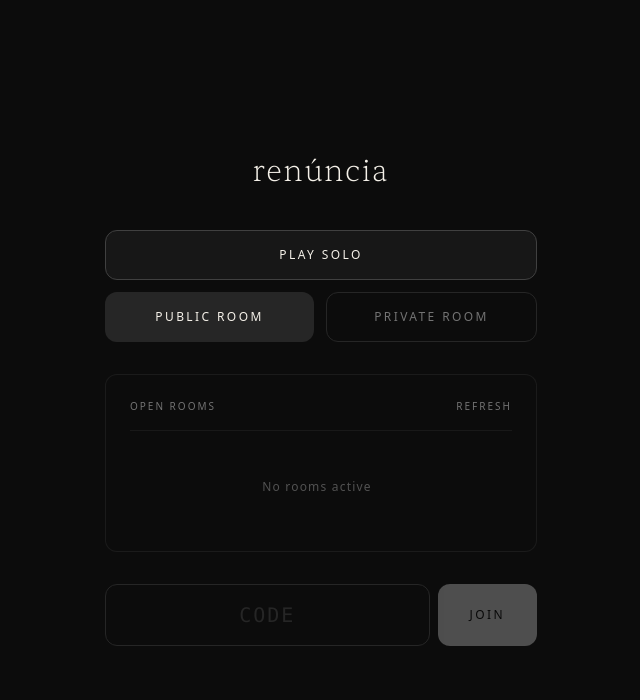
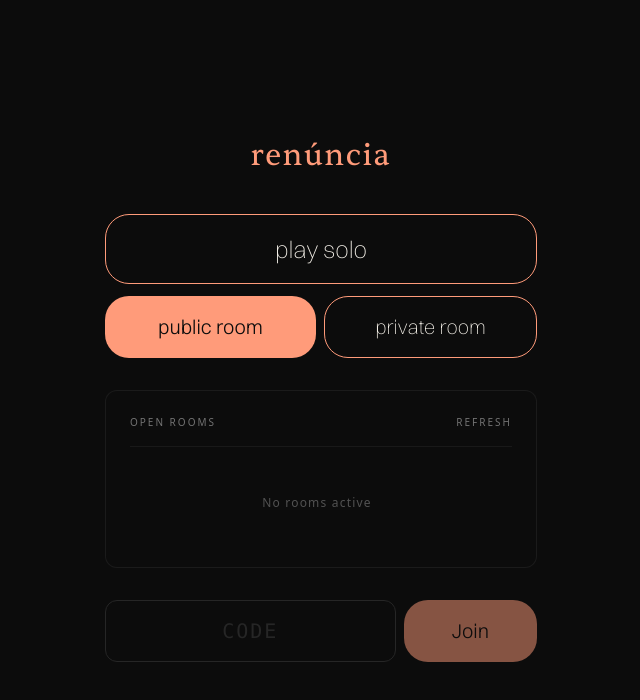
Before and after one commit to PedroLunet/renuncia, a SvelteKit app: page / in a window 1280 px wide. Shown: the top 700 px of the page, without its empty margins (319-959 px from the left). Built offline with nearby package versions, Linux system fonts and the light colour scheme.

Commit message:
updated button usage on lobby

```diff
--- a/src/routes/lobby.svelte
+++ b/src/routes/lobby.svelte
@@ -1,4 +1,6 @@
 <script lang="ts">
+	import Button from '$lib/components/button.svelte';
+
 	let {
 		localPlayerId,
 		openRooms,
@@ -19,32 +21,36 @@
 </script>
 
 <div class="w-full max-w-lg p-10">
-	<h1 class="mb-10 text-center font-sentient text-3xl font-thin tracking-wider text-text">
+	<h1 class="font-regular mb-10 text-center font-sentient text-3xl tracking-wider text-primary">
 		renúncia
 	</h1>
 
 	<div class="space-y-8">
 		<div class="space-y-3">
-			<button
+			<Button
+				variant="outline"
+				class="w-full lowercase"
 				onclick={() => connectToTable(`SOLO_${generateRoomCode()}`, true, false)}
-				class="w-full rounded-xl border border-neutral-700 bg-neutral-900 py-4 text-xs font-light tracking-[0.2em] text-text uppercase transition-all duration-300 hover:border-neutral-500 hover:bg-neutral-800 hover:shadow-[0_0_15px_rgba(255,255,255,0.05)]"
 			>
 				Play Solo
-			</button>
+			</Button>
 
-			<div class="flex gap-3">
-				<button
+			<div class="flex w-full gap-2">
+				<Button
+					size="md"
+					class="flex-1 lowercase"
 					onclick={() => connectToTable(generateRoomCode(), false, false)}
-					class="flex-1 rounded-xl bg-neutral-800 py-4 text-xs font-light tracking-[0.2em] text-text uppercase transition-all duration-300 hover:bg-neutral-700"
 				>
 					Public Room
-				</button>
-				<button
+				</Button>
+				<Button
+					size="md"
+					variant="outline"
+					class="flex-1 text-xl font-extralight lowercase"
 					onclick={() => connectToTable(generateRoomCode(), false, true)}
-					class="flex-1 rounded-xl border border-neutral-800 bg-transparent py-4 text-xs font-light tracking-[0.2em] text-neutral-500 uppercase transition-all duration-300 hover:border-neutral-600 hover:text-text"
 				>
 					Private Room
-				</button>
+				</Button>
 			</div>
 		</div>
 
@@ -87,13 +93,14 @@
 									{room.status === 'playing' ? 'In Progress' : 'Waiting'} • {room.playerCount}/4
 								</div>
 							</div>
-							<button
+							<Button
+								variant="primary"
+								size="lg"
 								onclick={() => connectToTable(room.code, false, false)}
 								disabled={room.playerCount >= 4 || room.status === 'playing'}
-								class="rounded-full border border-neutral-700 px-6 py-2 text-[10px] font-medium tracking-[0.2em] text-text uppercase transition-all hover:bg-text hover:text-black disabled:cursor-not-allowed disabled:opacity-30 disabled:hover:bg-transparent disabled:hover:text-text"
 							>
 								Join
-							</button>
+							</Button>
 						</div>
 					{/each}
 				{/if}
@@ -108,13 +115,14 @@
 				maxlength="4"
 				class="w-full rounded-xl border border-neutral-800 bg-[#0c0c0c] px-4 py-4 text-center font-mono text-xl font-light tracking-widest text-text uppercase placeholder-neutral-800 focus:border-neutral-600 focus:ring-0 focus:outline-none"
 			/>
-			<button
+			<Button
+				variant="primary"
+				size="md"
 				onclick={() => connectToTable(roomInput, false, false)}
 				disabled={roomInput.length < 4}
-				class="rounded-xl bg-neutral-200 px-8 text-xs font-medium tracking-[0.2em] text-black uppercase transition-all duration-300 hover:bg-white disabled:cursor-not-allowed disabled:opacity-30"
 			>
 				Join
-			</button>
+			</Button>
 		</div>
 	</div>
 </div>
```
